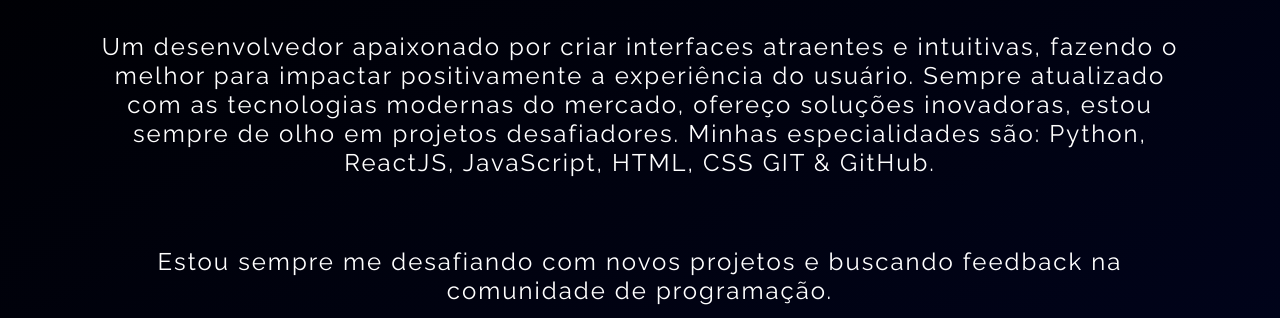
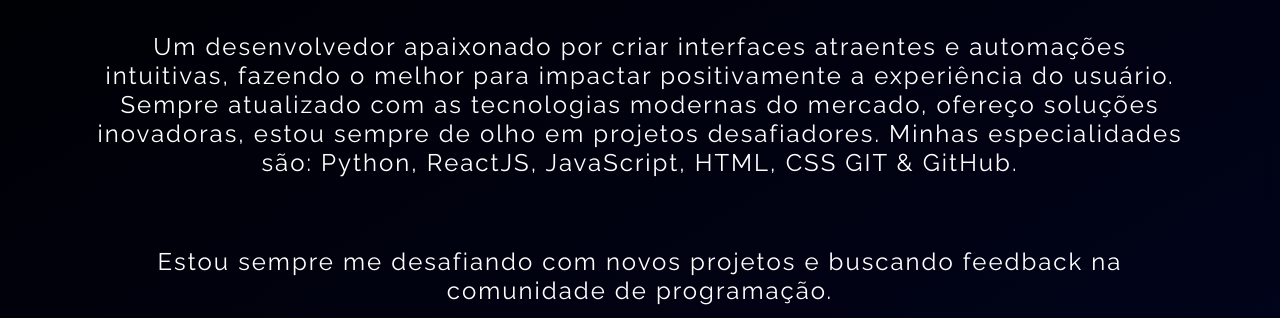
Before and after one commit to Jotacemartins/portfolio-personalizado, a plain HTML site: page index.html in a window 1280 px wide. Shown: the part 231-549 px from the top of the page. Drawn offline with nearby package versions, Linux system fonts and the light colour scheme.

Commit message:
Update index.html

```diff
--- a/index.html
+++ b/index.html
@@ -44,7 +44,7 @@
     <section class="home">
       <div class="informacoes">
         <h1>Olá! Sou Jhonatha Martins</h1>
-        <p>Um desenvolvedor apaixonado por criar interfaces atraentes e intuitivas, fazendo o melhor para impactar positivamente a experiência do usuário. Sempre atualizado com as tecnologias modernas do mercado, ofereço soluções inovadoras, estou sempre de olho em projetos desafiadores. Minhas especialidades são: Python, ReactJS, JavaScript, HTML, CSS GIT & GitHub. </p>
+        <p>Um desenvolvedor apaixonado por criar interfaces atraentes e automações intuitivas, fazendo o melhor para impactar positivamente a experiência do usuário. Sempre atualizado com as tecnologias modernas do mercado, ofereço soluções inovadoras, estou sempre de olho em projetos desafiadores. Minhas especialidades são: Python, ReactJS, JavaScript, HTML, CSS GIT & GitHub. </p>
         <p>
         <p>
           Estou sempre me desafiando com novos projetos e buscando feedback na
```
